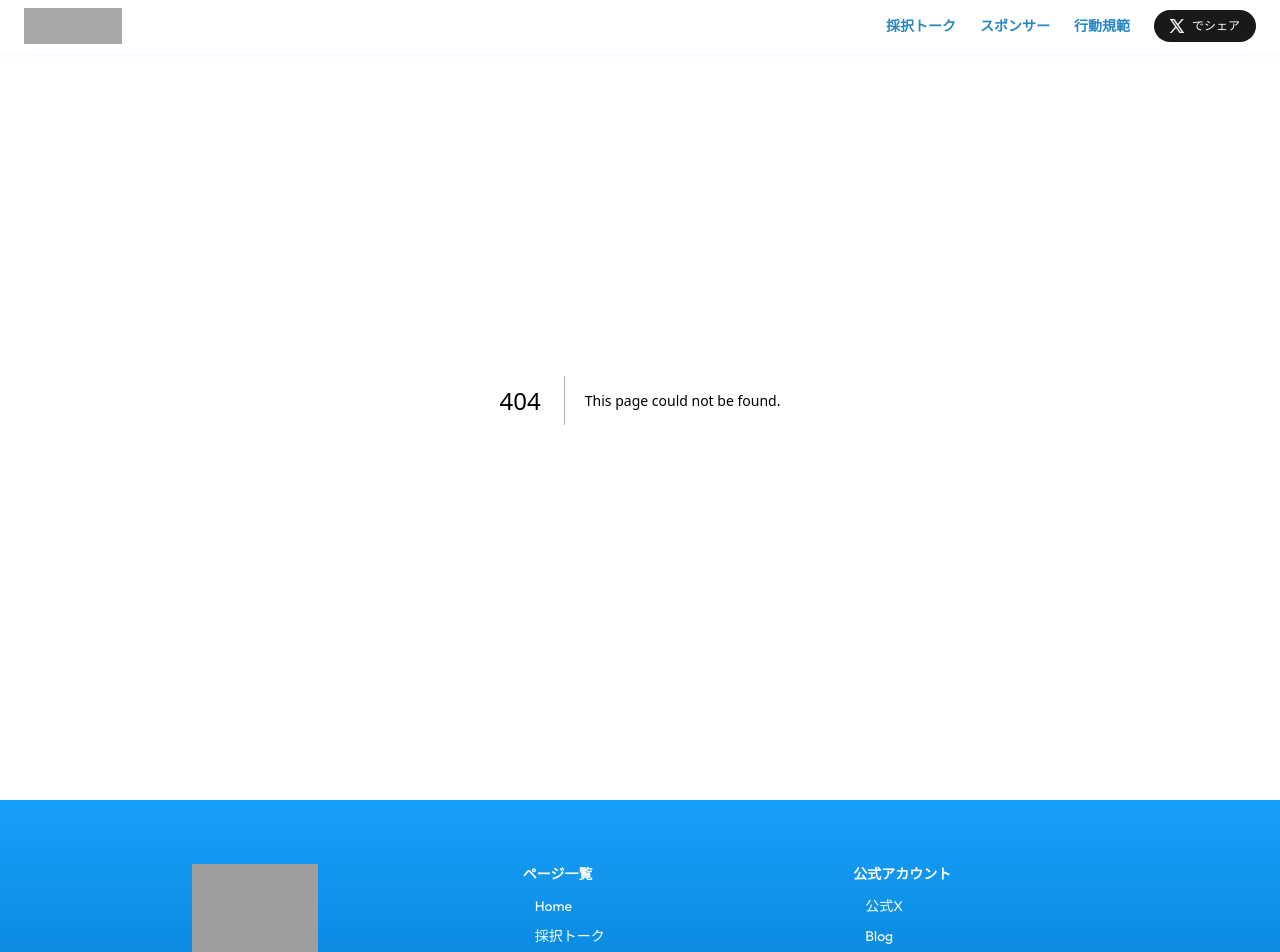
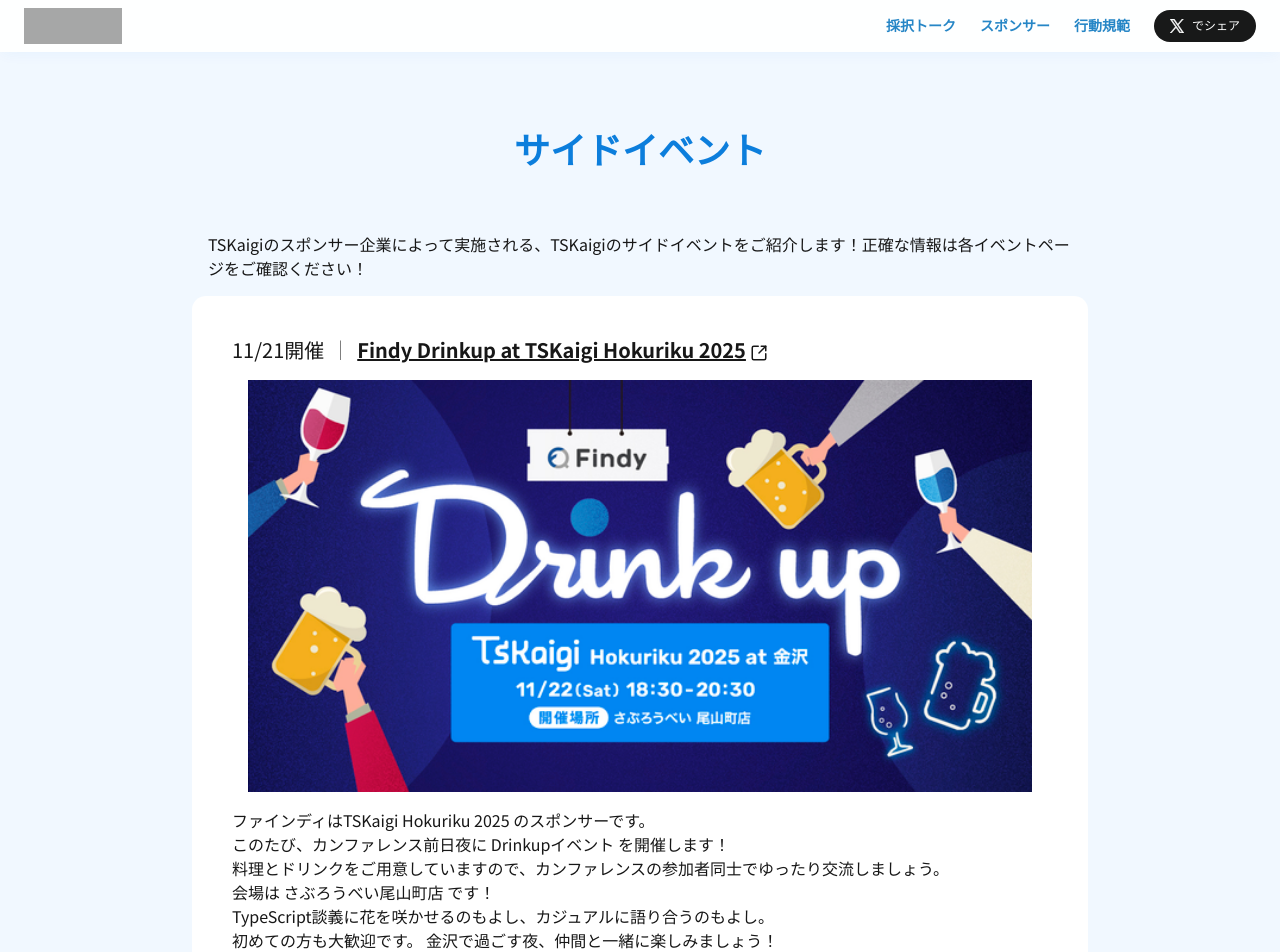
Before and after one commit to tskaigi/hokuriku-web-site, a Next.js app: page /side-events in a window 1280 px wide. Before the commit this address had no page. Shown: the top 952 px of the page. Built offline with nearby package versions, Linux system fonts and the light colour scheme; grey boxes are pictures that could not be loaded.

Commit message:
feat: add sideevent page

```diff
--- /dev/null
+++ b/src/app/side-events/page.tsx
@@ -0,0 +1,74 @@
+import ButtonLink from "@/components/button-link";
+import { ArrowUpRightFromSquare } from "lucide-react";
+import Image from "next/image";
+
+const Page = () => {
+  return (
+    <main className="bg-blue-light-100 font-noto py-10 pt-16 md:px-8">
+      <h1 className="text-blue-light-500 py-10 text-center text-2xl font-bold md:py-16 md:text-3xl lg:text-4xl">
+        サイドイベント
+      </h1>
+      <section className="mx-auto max-w-4xl px-4">
+        <p>
+          TSKaigiのスポンサー企業によって実施される、TSKaigiのサイドイベントをご紹介します！正確な情報は各イベントページをご確認ください！
+        </p>
+      </section>
+      <div className="mx-auto mt-4 flex max-w-4xl flex-col gap-8 bg-white p-6 md:rounded-xl lg:p-10">
+        <section className="flex flex-col gap-4">
+          {/* 見出し */}
+          <div className="flex flex-col text-xl md:flex-row">
+            <div className="font-normal">11/21開催</div>
+            <hr className="mx-4 my-1 hidden h-auto border-r border-t-transparent border-r-black/50 md:block" />
+            <h2 className="font-bold">
+              <a
+                target="_blank"
+                rel="noopener noreferrer"
+                className="underline hover:no-underline"
+                href="https://findy.connpass.com/event/374040/"
+              >
+                Findy Drinkup at TSKaigi Hokuriku 2025
+                <ArrowUpRightFromSquare size={18} className="ml-1 inline" />
+              </a>
+            </h2>
+          </div>
+
+          {/* サムネイル */}
+          <div className="md:px-4">
+            <Image
+              src="/sideEvents/findy-drinkup.png"
+              alt="Findy Drinkup at TSKaigi Hokuriku 2025 at 金沢 11/2 (Sat) 18:30 - 20:30 開催場所 さぶろうべい尾山町店"
+              width={800}
+              height={600}
+            />
+          </div>
+
+          {/* イベント紹介 */}
+          <p>
+            ファインディはTSKaigi Hokuriku 2025 のスポンサーです。
+            <br />
+            このたび、カンファレンス前日夜に Drinkupイベント を開催します！
+            <br />
+            料理とドリンクをご用意していますので、カンファレンスの参加者同士でゆったり交流しましょう。
+            <br />
+            会場は さぶろうべい尾山町店 です！
+            <br />
+            TypeScript談義に花を咲かせるのもよし、カジュアルに語り合うのもよし。
+            <br />
+            初めての方も大歓迎です。 金沢で過ごす夜、仲間と一緒に楽しみましょう！
+          </p>
+
+          {/* ボタン */}
+          <div className="mx-auto w-max py-4">
+            <ButtonLink href="https://findy.connpass.com/event/374040/">
+              イベント詳細はこちら
+            </ButtonLink>
+          </div>
+        </section>
+        <hr />
+        <p className="text-sm">※ 掲載を希望されるスポンサー様はスタッフまでご連絡ください</p>
+      </div>
+    </main>
+  );
+};
+
+export default Page;
```
Also changed, not shown: public/sideEvents/findy-drinkup.png (added).
